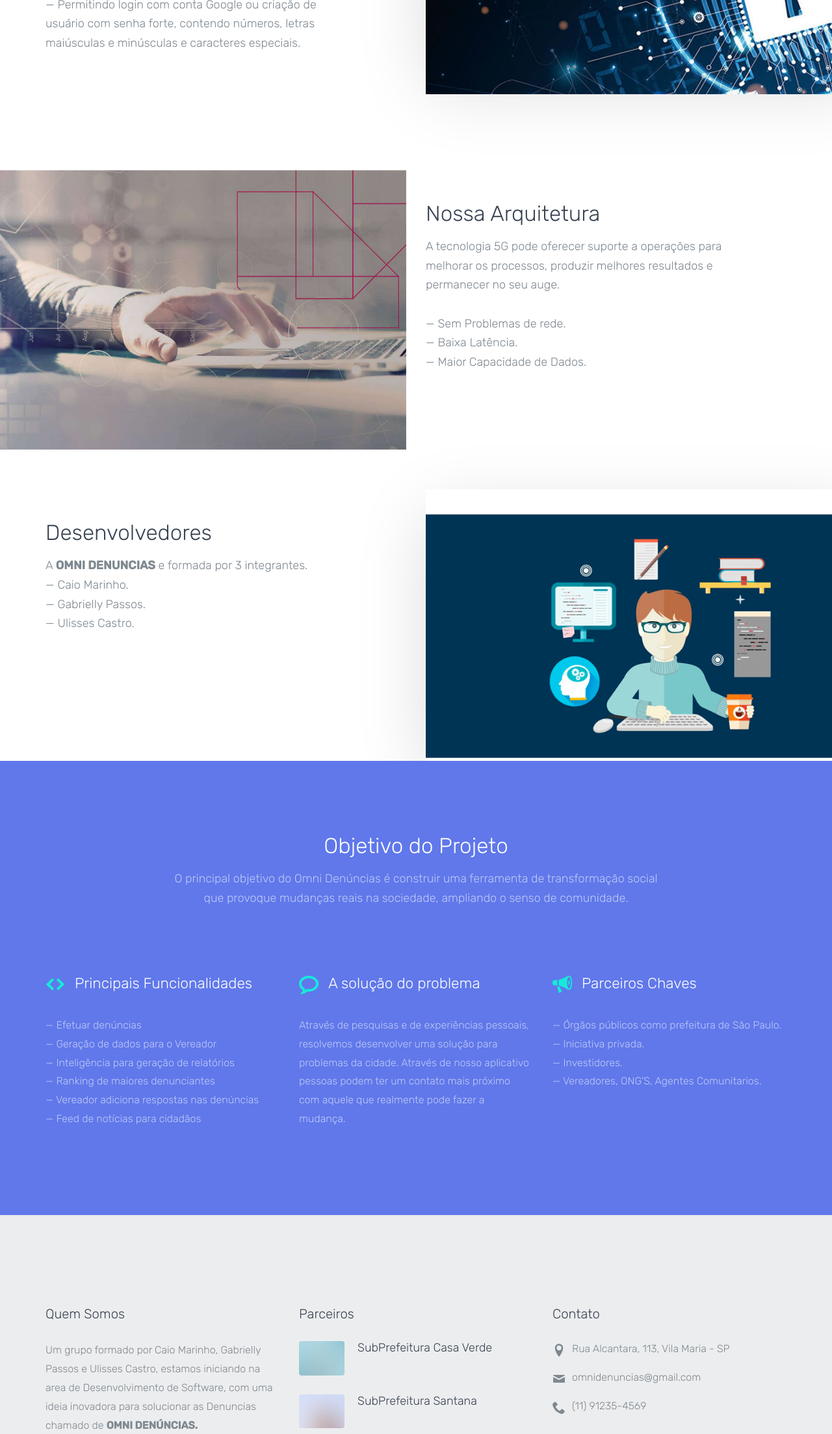
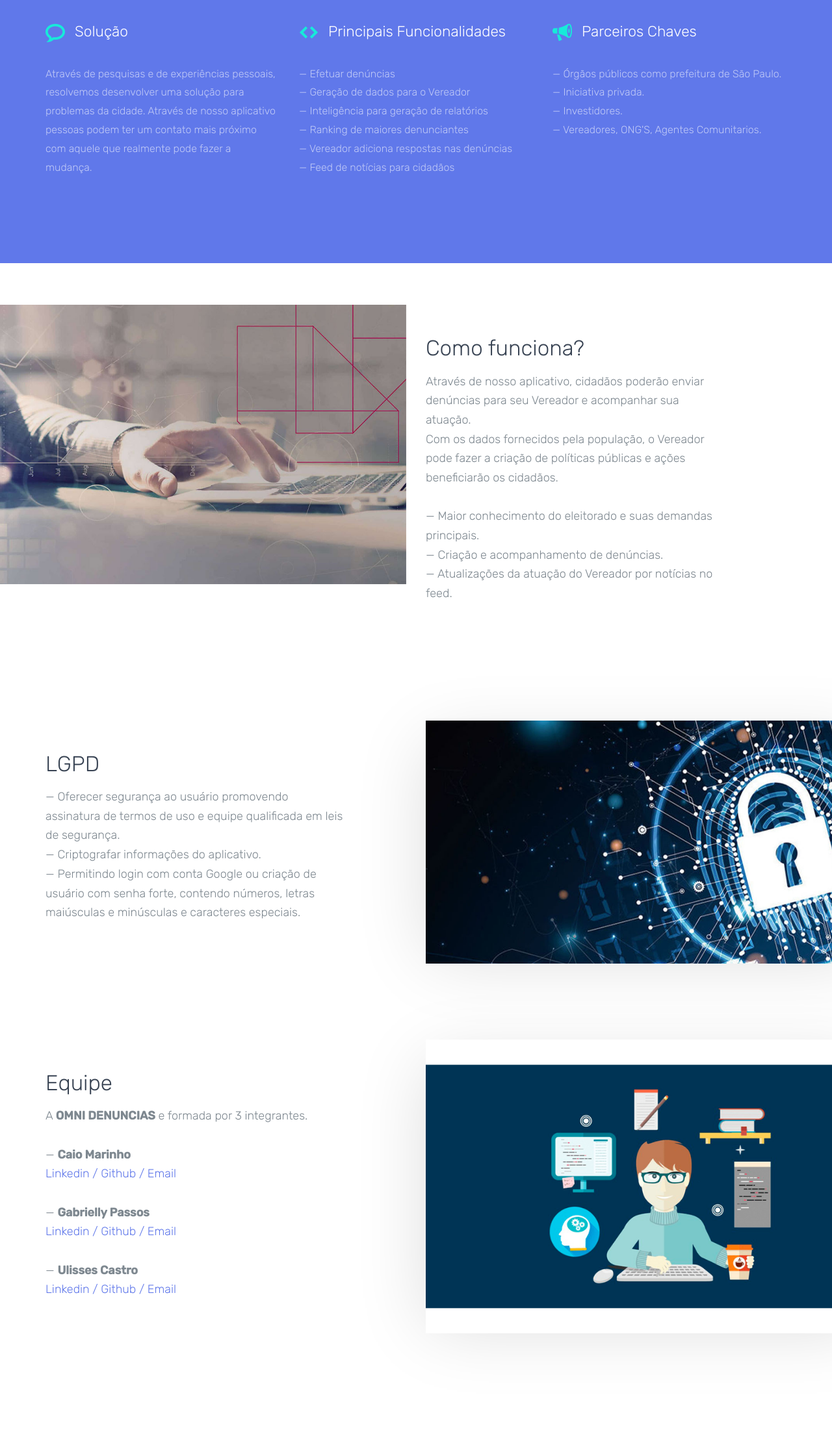
Before and after one commit to Caio-de-Souza-Marinho/OmniDenuncias-LandingPage, a website: page index.html in a window 1280 px wide. Shown: the part 1550-3757 px from the top of the page at 65% size. Drawn offline with Linux system fonts and the light colour scheme; files whose address does not match are found by name.

Commit message:
Alterando textos

```diff
--- a/index.html
+++ b/index.html
@@ -17,8 +17,6 @@
     <![endif]-->
   </head>
   <body>
-
-
 
   <!-- START: header -->
   <header role="banner" class="probootstrap-header">
@@ -105,7 +103,72 @@
   </section>
   <!-- END: section -->
 
+  <!-- START: section -->
+  <section class="probootstrap-section probootstrap-section-colored">
+    <div class="container">
+      <div class="row">
+        <div class="col-md-8 col-md-offset-2 section-heading mb50 text-center probootstrap-animate">
+          <h2>Objetivo do Projeto</h2>
+          <p class="lead">O principal objetivo do Omni Denúncias é construir uma ferramenta de transformação social que provoque mudanças reais na sociedade, ampliando o senso de comunidade.</p>
+        </div>
+      </div>
+      <div class="row">
+        <div class="col-md-4 col-sm-6 col-xs-12 probootstrap-animate">
+          <h3 class="heading-with-icon"><i class="icon-bubble2"></i> <span>Solução</span></h3>
+          <p>Através de pesquisas e de experiências pessoais, resolvemos desenvolver uma solução para problemas da cidade. Através de nosso aplicativo pessoas podem ter um contato mais próximo com aquele que realmente pode fazer a mudança. </p>
+        </div>
+        <div class="col-md-4 col-sm-6 col-xs-12 probootstrap-animate">
+          <h3 class="heading-with-icon"><i class="icon-embed"></i> <span>Principais Funcionalidades</span></h3>
+          <p>&mdash; Efetuar denúncias<br>
+             &mdash; Geração de dados para o Vereador<br>
+             &mdash; Inteligência para geração de relatórios<br>
+             &mdash; Ranking de maiores denunciantes<br>
+             &mdash; Vereador adiciona respostas nas denúncias<br>
+             &mdash; Feed de notícias para cidadãos<br></p>
+        </div>
 
+        <div class="clearfix visible-sm-block"></div>
+        <div class="col-md-4 col-sm-6 col-xs-12 probootstrap-animate">
+          <h3 class="heading-with-icon"><i class="icon-bullhorn"></i> <span>Parceiros Chaves</span></h3>
+          <p>&mdash; Órgãos públicos como prefeitura de São Paulo.<br>
+             &mdash; Iniciativa privada.<br>
+             &mdash; Investidores.<br>
+             &mdash; Vereadores, ONG'S, Agentes Comunitarios.<br></p>
+        </div>
+      </div>
+    </div>
+  </section>
+  <!-- END: section -->
+
+  <!-- START: section -->
+  <section class="probootstrap-section probootstrap-section-extra">
+    <div class="container-fluid probootstrap-absolute">
+      <div class="row">
+        <div class="col-md-8 col-md-pull-2 probootstrap-animate" data-animate-effect="fadeInLeft">
+         <img src="img/arquitetura_1.jpg" alt="Nossa Arquitetura" class="img-responsive">
+        </div>
+      </div>
+    </div>
+    <div class="container">
+      <div class="row">
+        <div class="col-lg-5 col-md-5 col-md-push-6 section-heading probootstrap-animate">
+          <h2>Como funciona?</h2>
+          <p class="lead">Através de nosso aplicativo, cidadãos poderão enviar denúncias para seu Vereador e acompanhar sua atuação.<br>
+            Com os dados fornecidos pela população, o Vereador pode fazer a criação de políticas públicas e ações beneficiarão os cidadãos.
+            <br>
+            <br>
+            &mdash; Maior conhecimento do eleitorado e suas demandas principais.
+            <br>
+            &mdash; Criação e acompanhamento de denúncias.
+            <br>
+            &mdash; Atualizações da atuação do Vereador por notícias no feed.
+
+          </p>
+        </div>
+      </div>
+    </div>
+  </section>
+  <!-- END: section -->
 
   <!-- START: section -->
   <section class="probootstrap-section probootstrap-section-extra">
@@ -130,35 +193,6 @@
   <!-- END: section -->
 
   <!-- START: section -->
-  <section class="probootstrap-section probootstrap-section-extra">
-    <div class="container-fluid probootstrap-absolute">
-      <div class="row">
-        <div class="col-md-8 col-md-pull-2 probootstrap-animate" data-animate-effect="fadeInLeft">
-         <img src="img/arquitetura_1.jpg" alt="Nossa Arquitetura" class="img-responsive">
-        </div>
-      </div>
-    </div>
-    <div class="container">
-      <div class="row">
-        <div class="col-lg-5 col-md-5 col-md-push-6 section-heading probootstrap-animate">
-          <h2>Nossa Arquitetura</h2>
-          <p class="lead">A tecnologia 5G pode oferecer suporte a operações para melhorar os  processos, produzir melhores resultados e permanecer no seu auge.
-            <br>
-            <br>
-            &mdash; Sem Problemas de rede.
-            <br>
-            &mdash; Baixa Latência.
-            <br>
-            &mdash; Maior Capacidade de Dados.
-
-          </p>
-        </div>
-      </div>
-    </div>
-  </section>
-  <!-- END: section -->
-
-  <!-- START: section -->
   <section class="probootstrap-section probootstrap-section-extra last">
     <div class="container-fluid probootstrap-absolute">
       <div class="row">
@@ -170,13 +204,23 @@
     <div class="container">
       <div class="row">
         <div class="col-lg-5 col-md-5 section-heading probootstrap-animate">
-          <h2>Desenvolvedores</h2>
-          <p class="lead">A <b>OMNI DENUNCIAS</b> e formada por 3 integrantes.<br>
-            &mdash; Caio Marinho.
+          <h2>Equipe</h2>
+          <p class="lead">A <b>OMNI DENUNCIAS</b> e formada por 3 integrantes.<br><br>
+            &mdash; <strong>Caio Marinho</strong>
             <br>
-            &mdash; Gabrielly Passos.
+            <a href="https://www.linkedin.com/in/caio-de-souza-marinho-9b3b8a233/">Linkedin / </a>
+            <a href="https://github.com/Caio-de-Souza-Marinho">Github / </a>
+            <a href="mailto:caiosouzamarinho@gmail.com?">Email</a><br><br>
+            &mdash; <strong>Gabrielly Passos</strong>
             <br>
-            &mdash; Ulisses Castro.
+            <a href="https://www.linkedin.com/in/gabrielly-p-10702b122/">Linkedin / </a>
+            <a href="https://github.com/Gabrielly-Passos">Github / </a>
+            <a href="mailto:passosgabrielly03@gmail.com?">Email</a><br><br>
+            &mdash; <strong>Ulisses Castro</strong>
+            <br>
+            <a href="#">Linkedin / </a>
+            <a href="https://github.com/UlissesCastro6">Github / </a>
+            <a href="mailto:ulissescastro6@gmail.com?">Email</a><br><br>
             <br>
           </p>
 
@@ -185,43 +229,6 @@
     </div>
   </section>
   <!-- END: section -->
-
-  <!-- START: section -->
-  <section class="probootstrap-section probootstrap-section-colored">
-    <div class="container">
-      <div class="row">
-        <div class="col-md-8 col-md-offset-2 section-heading mb50 text-center probootstrap-animate">
-          <h2>Objetivo do Projeto</h2>
-          <p class="lead">O principal objetivo do Omni Denúncias é construir uma ferramenta de transformação social que provoque mudanças reais na sociedade, ampliando o senso de comunidade.</p>
-        </div>
-      </div>
-      <div class="row">
-        <div class="col-md-4 col-sm-6 col-xs-12 probootstrap-animate">
-          <h3 class="heading-with-icon"><i class="icon-embed"></i> <span>Principais Funcionalidades</span></h3>
-          <p>&mdash; Efetuar denúncias<br>
-             &mdash; Geração de dados para o Vereador<br>
-             &mdash; Inteligência para geração de relatórios<br>
-             &mdash; Ranking de maiores denunciantes<br>
-             &mdash; Vereador adiciona respostas nas denúncias<br>
-             &mdash; Feed de notícias para cidadãos<br></p>
-        </div>
-        <div class="col-md-4 col-sm-6 col-xs-12 probootstrap-animate">
-          <h3 class="heading-with-icon"><i class="icon-bubble2"></i> <span>A solução do problema</span></h3>
-          <p>Através de pesquisas e de experiências pessoais, resolvemos desenvolver uma solução para problemas da cidade. Através de nosso aplicativo pessoas podem ter um contato mais próximo com aquele que realmente pode fazer a mudança. </p>
-        </div>
-        <div class="clearfix visible-sm-block"></div>
-        <div class="col-md-4 col-sm-6 col-xs-12 probootstrap-animate">
-          <h3 class="heading-with-icon"><i class="icon-bullhorn"></i> <span>Parceiros Chaves</span></h3>
-          <p>&mdash; Órgãos públicos como prefeitura de São Paulo.<br>
-             &mdash; Iniciativa privada.<br>
-             &mdash; Investidores.<br>
-             &mdash; Vereadores, ONG'S, Agentes Comunitarios.<br></p>
-        </div>
-      </div>
-    </div>
-  </section>
-  <!-- END: section -->
-
 
   <!-- START: footer -->
   <footer role="contentinfo" class="probootstrap-footer">
```
